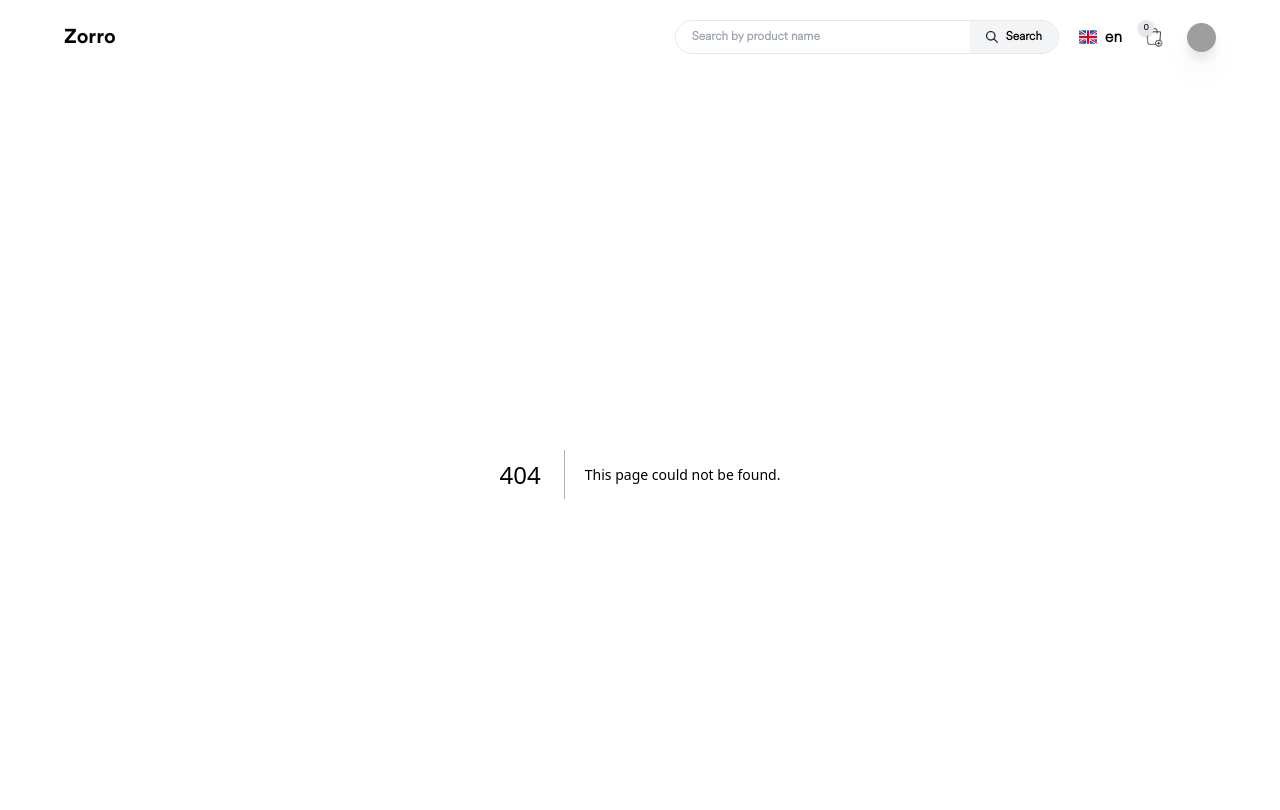
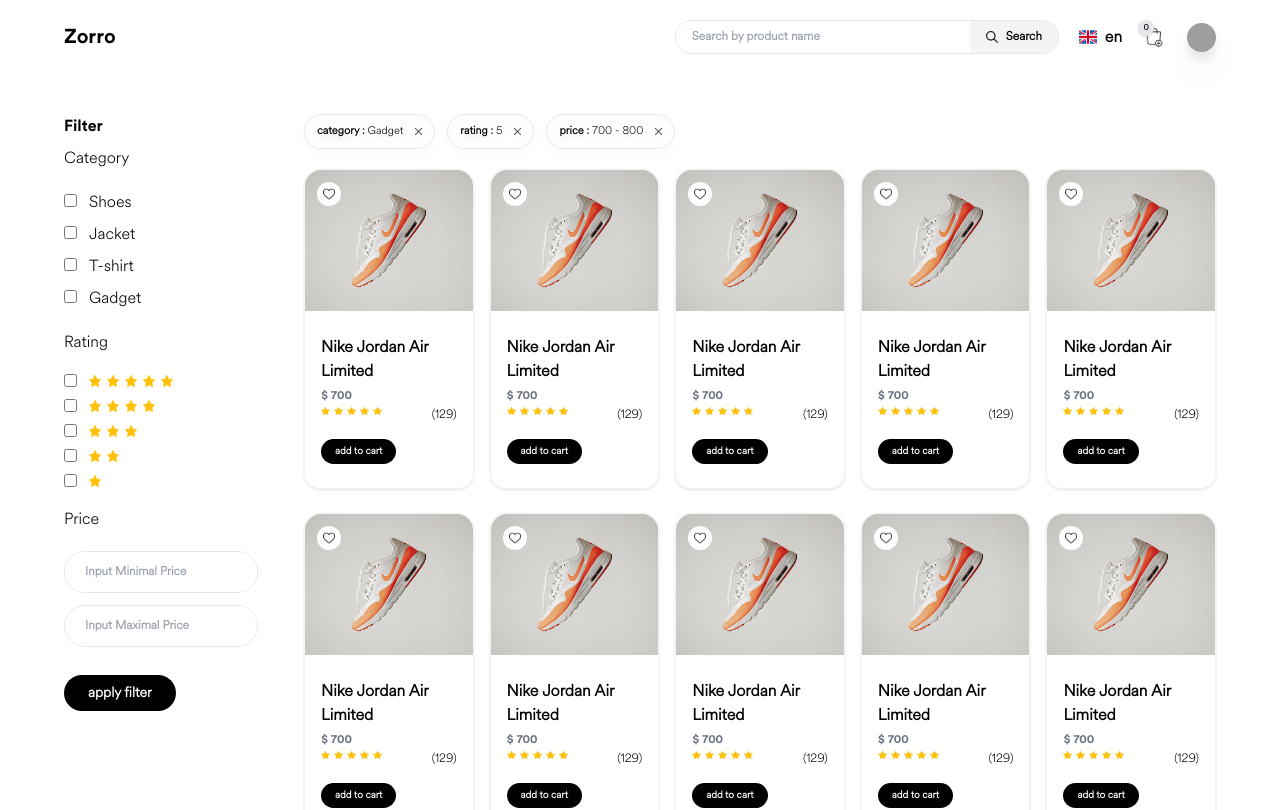
Before and after one commit to rizalaldi45/next-ecommerce, a Next.js app: page /explore in a window 1280 px wide. Before the commit this address had no page. Shown: the top 810 px of the page. Built offline with nearby package versions, Linux system fonts and the light colour scheme; grey boxes are pictures that could not be loaded.

Commit message:
add component chip & pagination

```diff
--- a/components/Button.tsx
+++ b/components/Button.tsx
@@ -1,3 +1,6 @@
+import Router from "next/router";
+import { Url } from "url";
+
 type buttonType = {
   btnText: string;
   margin?: string;
@@ -9,6 +12,7 @@
   maxWidth?: string;
   shadow?: string;
   bordered?: string;
+  link?: string;
 };
 
 const Button = ({
@@ -22,6 +26,7 @@
   maxWidth,
   shadow,
   bordered,
+  link,
 }: buttonType): JSX.Element => {
   return (
     <button
@@ -30,6 +35,7 @@
       } font-bold ${fontSize} ${margin} ${rounded} ${
         padding ? padding : "px-6 py-2"
       } ${maxWidth} truncate ${shadow} ${bordered}`}
+      onClick={() => Router.push(link || '')}
     >
       {btnText}
     </button>
--- /dev/null
+++ b/components/Chip.tsx
@@ -0,0 +1,19 @@
+type ChipType = {
+    type: string;
+    text: string;
+}
+
+const Chip = ({type, text}: ChipType): JSX.Element => {
+    return (
+        <div className="border border-gray-200 drop-shadow-lg px-3 py-2 w-fit rounded-3xl flex items-center gap-x-3">
+            <div className="text-[11px] font-semibold">
+            {type} : <span className="font-normal">{text}</span>
+            </div>
+            <div className="w-fit cursor-pointer">
+                <img src="/images/close.png" width="7" height="9" />
+            </div>
+        </div>
+    )
+};
+
+export default Chip;
--- a/components/Input.tsx
+++ b/components/Input.tsx
@@ -10,6 +10,7 @@
   onChange?: any;
   padding?: string;
   endIconString?: string | null;
+  margin?: string;
 };
 
 const Input = ({
@@ -21,19 +22,20 @@
   onChange,
   padding,
   endIconString,
+  margin,
 }: inputType): JSX.Element => {
   const { t } = useTranslation();
   return (
     <div
-      className={`border border-1 border-gray-200 focus:outline-none ${rounded} ${width} text-xs font-semibold flex`}
+      className={`border border-gray-200 focus:outline-none ${rounded} ${width} ${margin} text-xs font-semibold flex`}
     >
       <input
-        className={`focus:outline-none py-2 px-4 flex-1 ${rounded} ${padding}`}
+        className={`focus:outline-none w-full py-2 px-4 flex-1 ${rounded} ${padding}`}
         placeholder={placeholder ?? ""}
         type={type}
         onChange={(e: React.ChangeEvent<HTMLInputElement>) => onChange(e)}
       />
-      {endIcon ? (
+      {endIcon && (
         <div className="bg-gray-100 px-4 rounded-tr-3xl rounded-br-3xl cursor-pointer flex items-center">
           <Image
             className="mr-[8px]"
@@ -44,7 +46,8 @@
           />
           <span>{t("search")}</span>
         </div>
-      ) : (
+      )}
+      {endIconString && (
         <div className="bg-gray-100 px-4 rounded-tr-3xl rounded-br-3xl cursor-pointer flex items-center">
           <span>{endIconString}</span>
         </div>
--- /dev/null
+++ b/components/Pagination.tsx
@@ -0,0 +1,16 @@
+const Pagination  = (): JSX.Element => {
+    let active = true;
+    return (
+        <div className="flex items-center gap-x-8">
+            <img className="rotate-180 cursor-pointer" src='/images/arrow.png' width='14' height='15' />
+            <span className="text-sm cursor-pointer">1</span>
+            <span className="text-sm cursor-pointer">2</span>
+            <span className={`text-sm cursor-pointer ${active && 'border border-gray-200 rounded-full px-3 py-2 drop-shadow-lg'}`}>3</span>
+            <span className="text-sm cursor-pointer">4</span>
+            <span className="text-sm cursor-pointer">5</span>
+            <img className="cursor-pointer" src='/images/arrow.png' width='14' height='15' />
+        </div>
+    )
+};
+
+export default Pagination;
--- /dev/null
+++ b/components/Rating.tsx
@@ -0,0 +1,86 @@
+import Image from "next/image";
+
+type RatingType = {
+  count: number;
+};
+
+const Rating = ({ count }: RatingType): any => {
+  const renderStar = () => {
+    switch (count) {
+      case 5:
+        return (
+          <>
+            {[1, 2, 3, 4, 5].map((_, i) => (
+              <Image
+                key={i}
+                className="h-[12px]"
+                src="/images/star.png"
+                alt="star-filled"
+                width={12}
+                height={12}
+              />
+            ))}
+          </>
+        );
+      case 4:
+        return (
+          <>
+            {[1, 2, 3, 4].map((_, i) => (
+              <Image
+                key={i}
+                className="h-[12px]"
+                src="/images/star.png"
+                alt="star-filled"
+                width={12}
+                height={12}
+              />
+            ))}
+          </>
+        );
+      case 3:
+        return (
+          <>
+            {[1, 2, 3].map((_, i) => (
+              <Image
+                key={i}
+                className="h-[12px]"
+                src="/images/star.png"
+                alt="star-filled"
+                width={12}
+                height={12}
+              />
+            ))}
+          </>
+        );
+      case 2:
+        return (
+          <>
+            {[1, 2].map((_, i) => (
+              <Image
+                key={i}
+                className="h-[12px]"
+                src="/images/star.png"
+                alt="star-filled"
+                width={12}
+                height={12}
+              />
+            ))}
+          </>
+        );
+      default:
+        return (
+          <Image
+            className="h-[12px]"
+            src="/images/star.png"
+            alt="star-filled"
+            width={12}
+            height={12}
+          />
+        );
+    }
+  };
+
+  return <div className="flex gap-x-[6px]">{renderStar()}</div>;
+};
+
+export default Rating;
--- /dev/null
+++ b/pages/explore/index.tsx
@@ -0,0 +1,183 @@
+import { useState } from "react";
+import Head from "next/head";
+import { useRouter } from "next/router";
+
+import CardProduct from "@/components/CardProduct";
+import Input from "@/components/Input";
+import Rating from "@/components/Rating";
+import Button from "@/components/Button";
+import Chip from "@/components/Chip";
+import Pagination from "@/components/Pagination";
+
+const Explore = (): JSX.Element => {
+  const router = useRouter();
+
+  const redirectDetailProduct = (): void => {
+    router.push("/detail?product_id=1");
+  };
+
+  return (
+    <>
+      <Head>
+        <title>Zorro | Find anything goods with reasonable price here</title>
+        <meta name="description" content="Generated by create next app" />
+        <meta name="viewport" content="width=device-width, initial-scale=1" />
+      </Head>
+      <div className="w-[90vw] max-w-screen-2xl mx-auto mt-10">
+        <div className="flex gap-x-3">
+          <div className="w-[20vw]">
+            <h4 className="bolded text-l font-bold">Filter</h4>
+            <div className="mt-2">
+              <h5 className="text-m">Category</h5>
+              <div className="mt-5 flex flex-col">
+                <div>
+                  <input
+                    type="checkbox"
+                    id="filter-checkbox"
+                    name="filter-checkbox"
+                    value="Bike"
+                  />
+                  <label className="text-md ml-3" htmlFor="filter-checkbox">
+                    Shoes
+                  </label>
+                </div>
+                <div className="mt-2">
+                  <input
+                    type="checkbox"
+                    id="filter-checkbox"
+                    name="filter-checkbox"
+                    value="Bike"
+                  />
+                  <label className="text-md ml-3" htmlFor="filter-checkbox">
+                    Jacket
+                  </label>
+                </div>
+                <div className="mt-2">
+                  <input
+                    type="checkbox"
+                    id="filter-checkbox"
+                    name="filter-checkbox"
+                    value="Bike"
+                  />
+                  <label className="text-md ml-3" htmlFor="filter-checkbox">
+                    T-shirt
+                  </label>
+                </div>
+                <div className="mt-2">
+                  <input
+                    type="checkbox"
+                    id="filter-checkbox"
+                    name="filter-checkbox"
+                    value="Bike"
+                  />
+                  <label className="text-md ml-3" htmlFor="filter-checkbox">
+                    Gadget
+                  </label>
+                </div>
+              </div>
+            </div>
+            <div className="mt-2">
+              <h5 className="text-m mt-5">Rating</h5>
+              <div className="mt-2 flex flex-col">
+                <div className="flex items-center mt-3 gap-x-3">
+                  <input
+                    type="checkbox"
+                    id="filter-checkbox"
+                    name="filter-checkbox"
+                    value="Bike"
+                  />
+                  <Rating count={5} />
+                </div>
+                <div className="flex items-center mt-3 gap-x-3">
+                  <input
+                    type="checkbox"
+                    id="filter-checkbox"
+                    name="filter-checkbox"
+                    value="Bike"
+                  />
+                  <Rating count={4} />
+                </div>
+                <div className="flex items-center mt-3 gap-x-3">
+                  <input
+                    type="checkbox"
+                    id="filter-checkbox"
+                    name="filter-checkbox"
+                    value="Bike"
+                  />
+                  <Rating count={3} />
+                </div>
+                <div className="flex items-center mt-3 gap-x-3">
+                  <input
+                    type="checkbox"
+                    id="filter-checkbox"
+                    name="filter-checkbox"
+                    value="Bike"
+                  />
+                  <Rating count={2} />
+                </div>
+                <div className="flex items-center mt-3 gap-x-3">
+                  <input
+                    type="checkbox"
+                    id="filter-checkbox"
+                    name="filter-checkbox"
+                    value="Bike"
+                  />
+                  <Rating count={1} />
+                </div>
+              </div>
+            </div>
+            <div className="mt-2">
+              <h5 className="text-m mt-5">Price</h5>
+              <div className="mt-5 flex flex-col">
+                <Input
+                  type="number"
+                  rounded="rounded-3xl"
+                  placeholder="Input Minimal Price"
+                  width="w-[85%]"
+                  padding="py-3 px-5"
+                />
+                <Input
+                  type="number"
+                  rounded="rounded-3xl"
+                  placeholder="Input Maximal Price"
+                  width="w-[85%]"
+                  margin="mt-3"
+                  padding="py-3 px-5"
+                />
+              </div>
+            </div>
+            <div className="mt-2">
+              <Button
+                btnText='apply filter'
+                margin="mt-5"
+                rounded="rounded-3xl w-fit"
+                fontSize="text-sm"
+              />
+            </div>
+          </div>
+          <div className="w-[80vw] flex flex-col">
+            <div className="mb-5 flex gap-x-3">
+              <Chip type='category' text="Gadget" />
+              <Chip type='rating' text="5" />
+              <Chip type='price' text="700 - 800" />
+            </div>
+            <div className="flex justify-between grid grid-cols-3 lg:grid-cols-5 gap-4">
+              {[1, 2, 3, 4, 5, 6, 7, 8, 9, 10].map((e) => (
+                <CardProduct
+                  key={e}
+                  orientation="vertical"
+                  detailRedirect={redirectDetailProduct}
+                />
+              ))}
+            </div>
+            <div className="mt-5 flex justify-end">
+              <Pagination />
+            </div>
+          </div>
+        </div>
+      </div>
+    </>
+  );
+};
+
+export default Explore;
--- a/pages/index.tsx
+++ b/pages/index.tsx
@@ -110,6 +110,7 @@
             margin="mt-5"
             rounded="rounded-3xl"
             fontSize="text-sm"
+            link="explore"
           />
         </div>
         <div className="w-[90vw] max-w-screen-2xl mx-auto my-4">
--- a/styles/globals.css
+++ b/styles/globals.css
@@ -44,3 +44,7 @@
   background: rgb(212, 212, 212);
   border-radius: 10px;
 }
+
+#filter-checkbox {
+  accent-color: #000000;
+}
```
Also changed, not shown: public/images/arrow.png (added), public/images/close.png (added).
